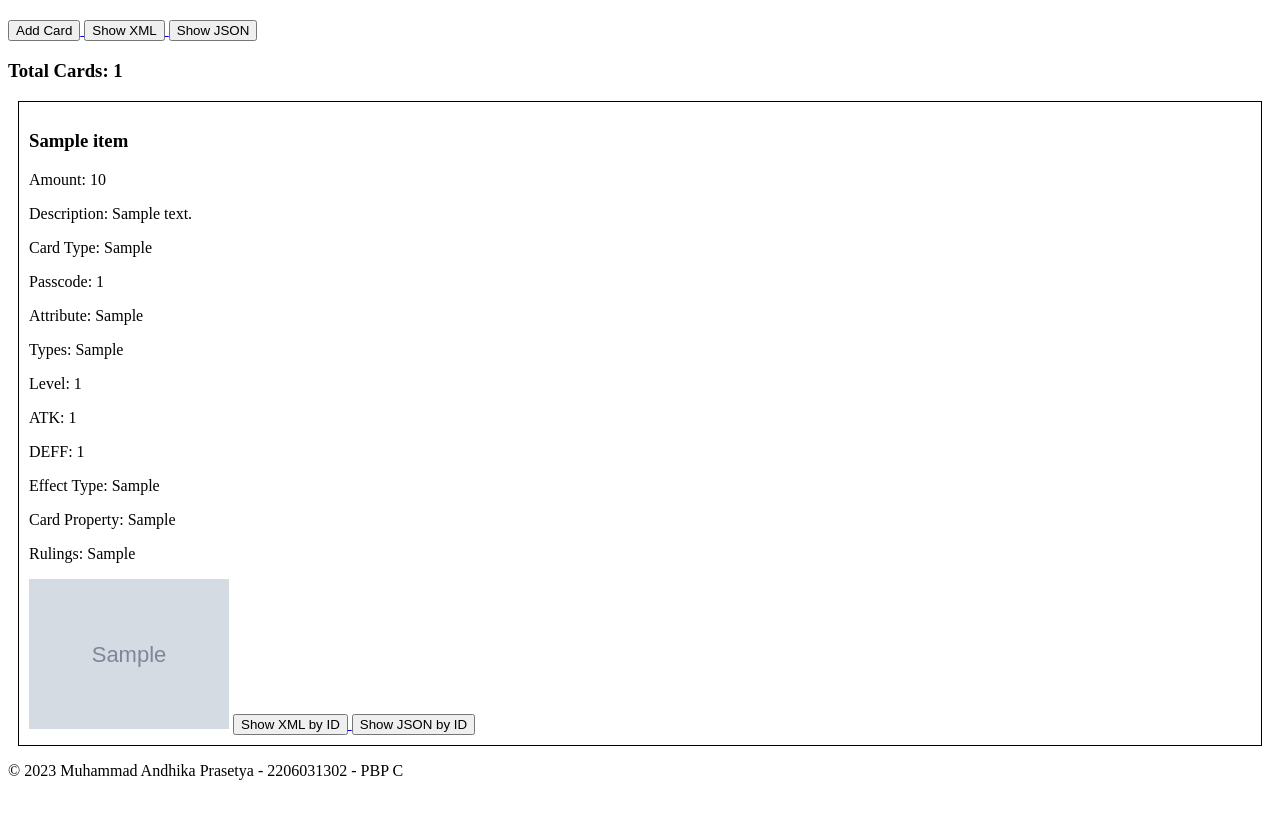
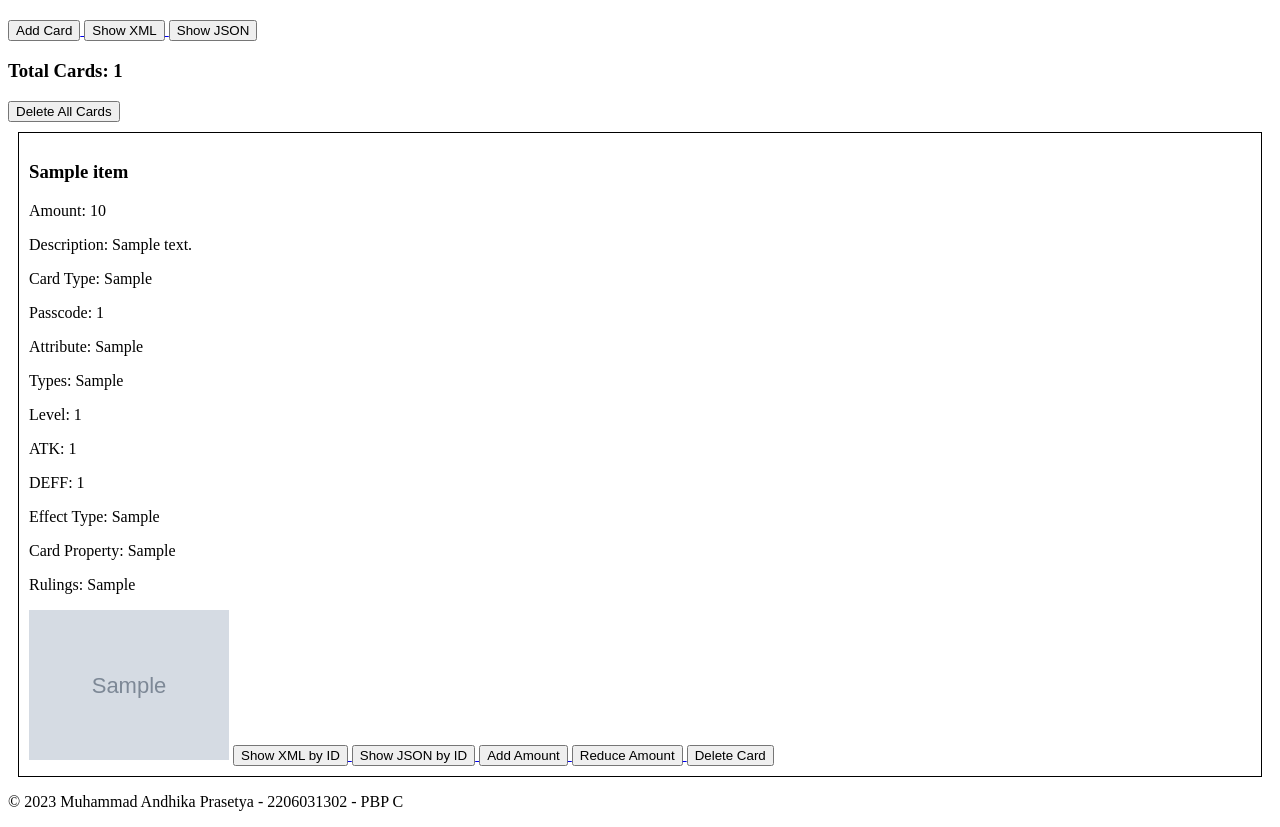
Before and after one commit to andhikapraa/yugioh-card, a Django app: page / in a window 1280 px wide. Shown: the part 229-1056 px from the top of the page. Before the commit the page ends 1009 px from the top, so only its background shows below. Run offline with Django 4.2, Linux system fonts and the light colour scheme; a user stored in the database is signed in; tables that the repository leaves empty hold one stand-in row (values such as "Sample post"); grey boxes marked "Sample" are stand-in pictures.

Commit message:
Menambahkan tombol add_amount, reduce_amount, delete, dan delete_all

```diff
--- a/main/templates/index.html
+++ b/main/templates/index.html
@@ -20,6 +20,9 @@
         </a>
         {% if items %}
             <h3>Total Cards: {{ items|length }}</h3>
+            <a href="{% url "main:delete_all" %}">
+                <button>Delete All Cards</button>
+            </a>
         {% endif %}
         {% for item in items %}
             <div style="border: 1px solid black; padding: 10px; margin: 10px;">
@@ -43,6 +46,19 @@
                 <a href="{% url "main:show_json_by_id" item.id %}">
                     <button>Show JSON by ID</button>
                 </a>
+                {% if item.amount > 0 %}
+                    <a href="{% url "main:add_amount" item.id %}">
+                        <button>Add Amount</button>
+                    </a>
+                {% endif %}
+                {% if item.amount > 1 %}
+                    <a href="{% url "main:reduce_amount" item.id %}">
+                        <button>Reduce Amount</button>
+                    </a>
+                {% endif %}
+                <a href="{% url "main:delete" item.id %}">
+                    <button>Delete Card</button>
+                </a>
             </div>
         {% endfor %}
     {% endif %}
--- a/main/urls.py
+++ b/main/urls.py
@@ -13,4 +13,8 @@ urlpatterns = [
     path("register/", views.register, name="register"),
     path("login/", views.login_user, name="login"),
     path("logout/", views.logout_user, name="logout"),
+    path("add_amount/<int:id>", views.add_amount, name="add_amount"),
+    path("reduce_amount/<int:id>", views.reduce_amount, name="reduce_amount"),
+    path("delete/<int:id>", views.delete, name="delete"),
+    path("delete_all/", views.delete_all, name="delete_all"),
 ]
--- a/main/views.py
+++ b/main/views.py
@@ -105,3 +105,35 @@ def login_user(request):
 def logout_user(request):
     logout(request)
     return redirect("main:index")
+
+@login_required(login_url="/login/")
+def add_amount(request, id):
+    item = Item.objects.get(id=id)
+    if item.user == request.user:
+        item.amount += 1
+        item.save()
+        return redirect("main:index")
+    return render(request, "index.html")
+
+@login_required(login_url="/login/")
+def reduce_amount(request, id):
+    item = Item.objects.get(id=id)
+    if item.user == request.user:
+        item.amount -= 1
+        item.save()
+        return redirect("main:index")
+    return render(request, "index.html")
+
+@login_required(login_url="/login/")
+def delete(request, id):
+    item = Item.objects.get(id=id)
+    if item.user == request.user:
+        item.delete()
+        return redirect("main:index")
+    return render(request, "index.html")
+
+@login_required(login_url="/login/")
+def delete_all(request):
+    items = Item.objects.filter(user=request.user)
+    items.delete()
+    return render(request, "index.html")
```
Also changed, not shown: main/templates/add.html (+16 -0 lines), README.md.
